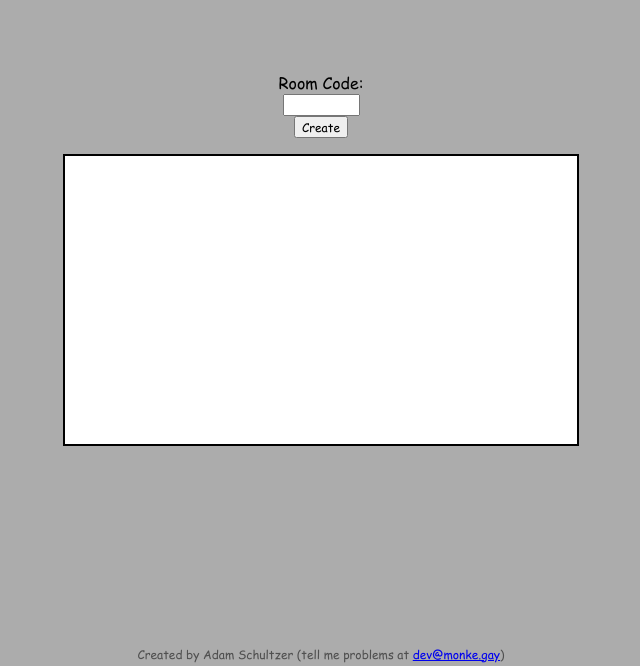
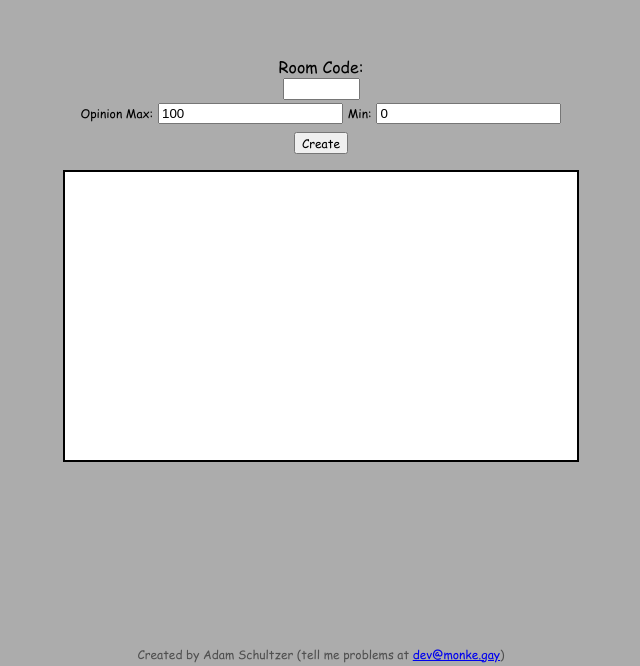
Before and after one commit to nul00000000/CrowdUnderstandingMachine, a website built with webpack: page site/host/index.html in a window 1280 px wide. Shown: the part 134-800 px from the top of the page, without its empty margins (319-959 px from the left). Built offline with nearby package versions, Linux system fonts and the light colour scheme.

Commit message:
clientside min max stuff

```diff
--- a/site/host/index.css
+++ b/site/host/index.css
@@ -14,6 +14,14 @@
 	font-size: 1.5vh;
 	font-family: comic;
     text-align: center;
+}
+
+#minMaxRow {
+	margin-bottom: 1vh;
+}
+
+#minMaxRow > label {
+	font-size: 1.5vh;
 }
 
 #join {
--- a/site/host/index.html
+++ b/site/host/index.html
@@ -17,6 +17,12 @@
 			<div id="mainContent">
 				<label for="roomCode">Room Code:</label>
 				<input type="text" id="roomCode" name="roomCode" size="10"/>
+				<div id="minMaxRow">
+					<label for="roomMax">Opinion Max:</label>
+					<input type="number" id="roomMax" name="roomMax" size="3" value="100"/>
+					<label for="roomMin">Min:</label>
+					<input type="number" id="roomMin" name="roomMin" size="3" value="0"/>
+				</div>
 				<button id="join">Create</button>
 				<div id="hostInfo">
 					<div id="graphContainer">
```
Also changed, not shown: site/host/src/index.ts (+7 -4 lines), 1 other file.
